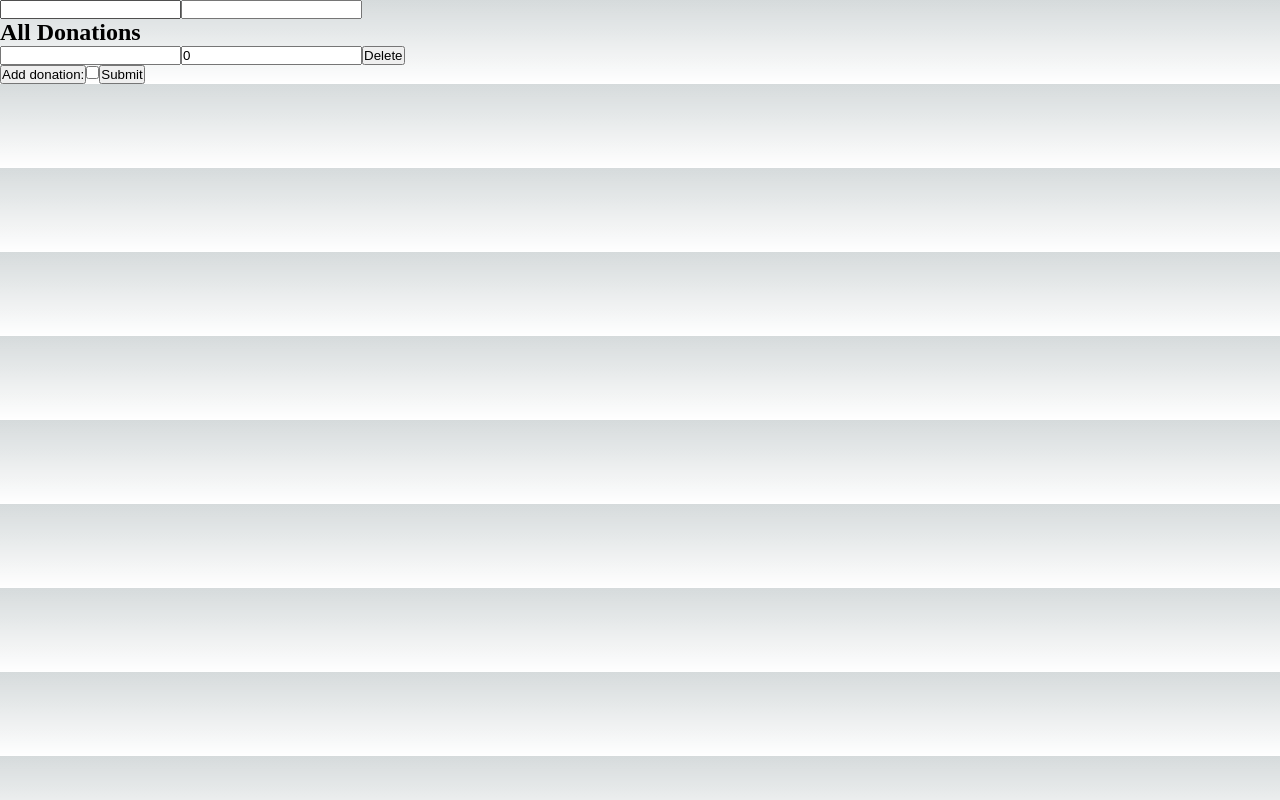
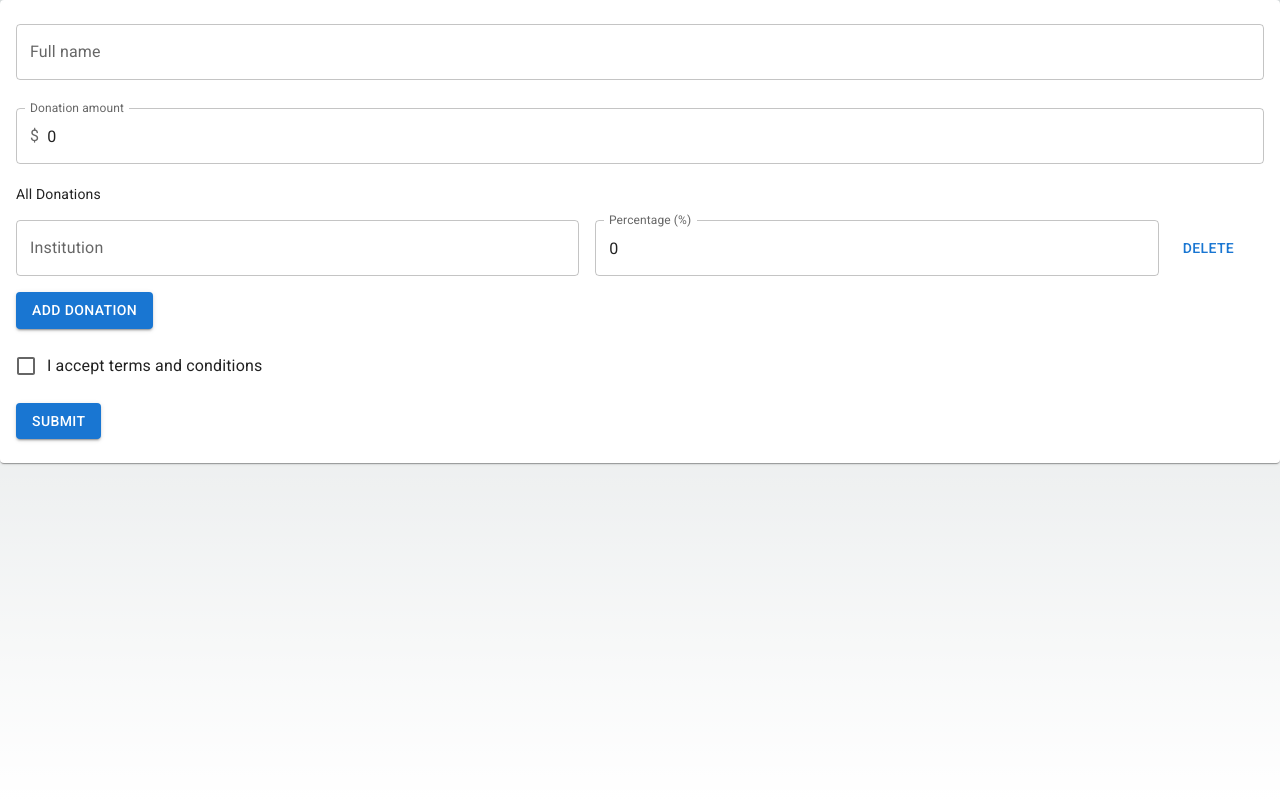
Before and after one commit to BatuhanBudak/fieldarray-form, a Next.js app: page / in a window 1280 px wide. Built offline with nearby package versions, Linux system fonts and the light colour scheme.

Commit message:
Add styling to FieldArray component using materialUI

```diff
--- a/package.json
+++ b/package.json
@@ -9,6 +9,9 @@
     "lint": "next lint"
   },
   "dependencies": {
+    "@emotion/react": "^11.10.5",
+    "@emotion/styled": "^11.10.5",
+    "@mui/material": "^5.11.1",
     "@next/font": "13.0.7",
     "@types/node": "18.11.17",
     "@types/react": "18.0.26",
--- a/pages/_document.tsx
+++ b/pages/_document.tsx
@@ -1,13 +1,18 @@
-import { Html, Head, Main, NextScript } from 'next/document'
+import { Html, Head, Main, NextScript } from "next/document";
 
 export default function Document() {
   return (
     <Html lang="en">
-      <Head />
+      <Head>
+        <link
+          rel="stylesheet"
+          href="https://fonts.googleapis.com/css?family=Roboto:300,400,500,700&display=swap"
+        />
+      </Head>
       <body>
         <Main />
         <NextScript />
       </body>
     </Html>
-  )
+  );
 }
--- a/src/components/FieldArray.tsx
+++ b/src/components/FieldArray.tsx
@@ -1,5 +1,17 @@
+import {
+  Button,
+  Card,
+  CardContent,
+  CircularProgress,
+  Grid,
+  Typography,
+  TextField,
+  InputAdornment,
+  FormControlLabel,
+  Checkbox,
+} from "@mui/material";
 import React from "react";
-import { useForm, useFieldArray } from "react-hook-form";
+import { useForm, useFieldArray, Controller } from "react-hook-form";
 
 const emptyDonation = { institution: "", percentage: 0 };
 
@@ -14,7 +26,7 @@ const FieldArray = () => {
   const {
     register,
     control,
-    formState: { isSubmitted, isSubmitting },
+    formState: { isSubmitted, isSubmitting, errors },
   } = useForm<FormValues>({
     defaultValues: {
       fullName: "",
@@ -30,36 +42,147 @@ const FieldArray = () => {
   });
 
   return (
+    <Card>
+      <CardContent>
         <form>
-      <input {...register("fullName")} />
-      <input
-        type={"number"}
-        {...(register("donationAmount"), { valueAsNumber: true })}
+          <Grid container direction="column" spacing={2}>
+            <Grid item>
+              <Controller
+                name="fullName"
+                control={control}
+                render={({ field }) => (
+                  <TextField
+                    {...field}
+                    label="Full name"
+                    variant="outlined"
+                    fullWidth
+                    margin="dense"
+                    error={!!errors.fullName}
+                    helperText={errors.fullName?.message ?? ""}
                   />
-      <h2>All Donations</h2>
+                )}
+              />
+            </Grid>
+            <Grid item>
+              <Controller
+                name="donationAmount"
+                control={control}
+                render={({ field }) => (
+                  <TextField
+                    {...field}
+                    InputProps={{
+                      startAdornment: (
+                        <InputAdornment position="start">$</InputAdornment>
+                      ),
+                    }}
+                    label="Donation amount"
+                    variant="outlined"
+                    fullWidth
+                    margin="dense"
+                    error={!!errors.donationAmount}
+                    helperText={errors.donationAmount?.message ?? ""}
+                  />
+                )}
+              />
+            </Grid>
+            <Grid item>
+              <Typography variant="body2">All Donations</Typography>
+            </Grid>
             {fields.map((field, i) => (
-        <div key={field.id}>
-          <section key={field.id}>
-            <input {...register(`donations.${i}.institution` as const)} />
-            <input {...register(`donations.${i}.percentage` as const)} />
-            <button
+              <Grid
+                container
+                item
+                key={field.id}
+                spacing={2}
+                alignItems="center"
+              >
+                <Grid container item spacing={2} xs={12} sm={11} key={field.id}>
+                  <Grid item xs={12} sm={6}>
+                    <Controller
+                      name={`donations.${i}.institution` as const}
+                      control={control}
+                      render={({ field }) => (
+                        <TextField
+                          {...field}
+                          label="Institution"
+                          fullWidth
+                          error={!!errors.donations?.root?.message}
+                          helperText={errors.donations?.root?.message ?? ""}
+                        />
+                      )}
+                    />
+                  </Grid>
+
+                  <Grid item xs={12} sm={6}>
+                    <Controller
+                      name={`donations.${i}.percentage` as const}
+                      control={control}
+                      render={({ field }) => (
+                        <TextField
+                          {...field}
+                          label="Percentage (%)"
+                          fullWidth
+                          error={!!errors.donations?.root?.message}
+                          helperText={errors.donations?.root?.message ?? ""}
+                        />
+                      )}
+                    />
+                  </Grid>
+                </Grid>
+                <Grid item xs={12} sm="auto">
+                  <Button
                     disabled={isSubmitted || isSubmitting}
                     onClick={() => remove(i)}
                   >
                     Delete
-            </button>
-          </section>
-        </div>
+                  </Button>
+                </Grid>
+              </Grid>
             ))}
 
-      <button type="button" onClick={() => append(emptyDonation)}>
-        Add donation:
-      </button>
-      <input type="checkbox" />
-      <button>
-        {isSubmitting ? "Submitting" : isSubmitted ? "Submited" : "Submit"}
-      </button>
+            <Grid item>
+              <Button
+                type="button"
+                variant="contained"
+                onClick={() => append(emptyDonation)}
+              >
+                Add donation
+              </Button>
+            </Grid>
+            <Grid item>
+              <Controller
+                name="termsAndConditions"
+                control={control}
+                render={({ field }) => (
+                  <FormControlLabel
+                    {...field}
+                    control={<Checkbox />}
+                    label="I accept terms and conditions"
+                  />
+                )}
+              ></Controller>
+            </Grid>
+            <Grid item>
+              <Button
+                disabled={isSubmitting}
+                type="submit"
+                variant="contained"
+                color="primary"
+                startIcon={
+                  isSubmitting ? <CircularProgress size="0.9rem" /> : undefined
+                }
+              >
+                {isSubmitting
+                  ? "Submitting"
+                  : isSubmitted
+                  ? "Submited"
+                  : "Submit"}
+              </Button>
+            </Grid>
+          </Grid>
         </form>
+      </CardContent>
+    </Card>
   );
 };
 export default FieldArray;
--- a/styles/globals.css
+++ b/styles/globals.css
@@ -1,9 +1,9 @@
 :root {
   --max-width: 1100px;
   --border-radius: 12px;
-  --font-mono: ui-monospace, Menlo, Monaco, 'Cascadia Mono', 'Segoe UI Mono',
-    'Roboto Mono', 'Oxygen Mono', 'Ubuntu Monospace', 'Source Code Pro',
-    'Fira Mono', 'Droid Sans Mono', 'Courier New', monospace;
+  --font-mono: ui-monospace, Menlo, Monaco, "Cascadia Mono", "Segoe UI Mono",
+    "Roboto Mono", "Oxygen Mono", "Ubuntu Monospace", "Source Code Pro",
+    "Fira Mono", "Droid Sans Mono", "Courier New", monospace;
 
   --foreground-rgb: 0, 0, 0;
   --background-start-rgb: 214, 219, 220;
@@ -83,6 +83,7 @@ html,
 body {
   max-width: 100vw;
   overflow-x: hidden;
+  height: 100vh;
 }
 
 body {
```
Also changed, not shown: 1 other file (tests, documents, lock files or other folders). Lines whose indentation alone changed are shown as unchanged.
